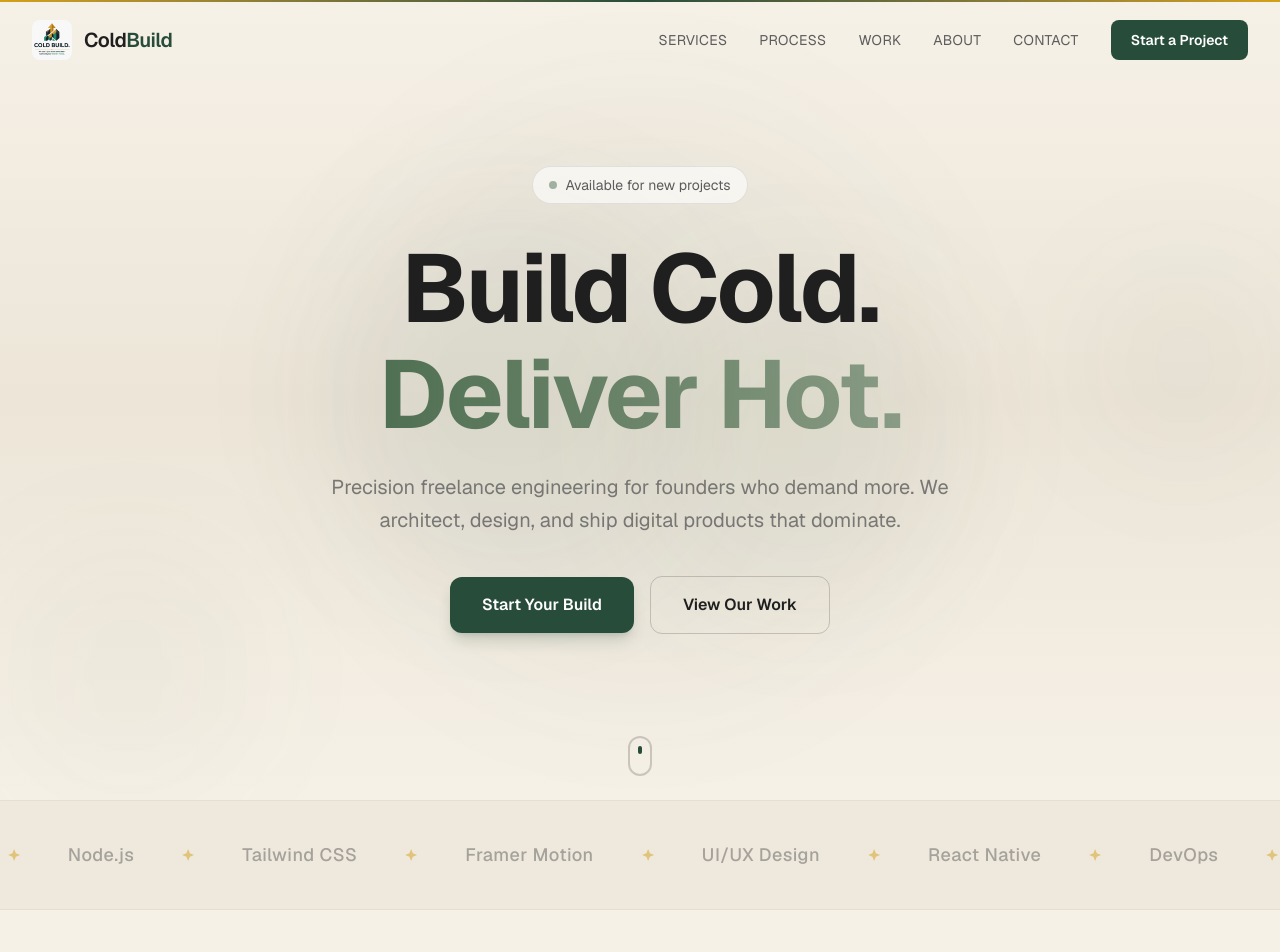
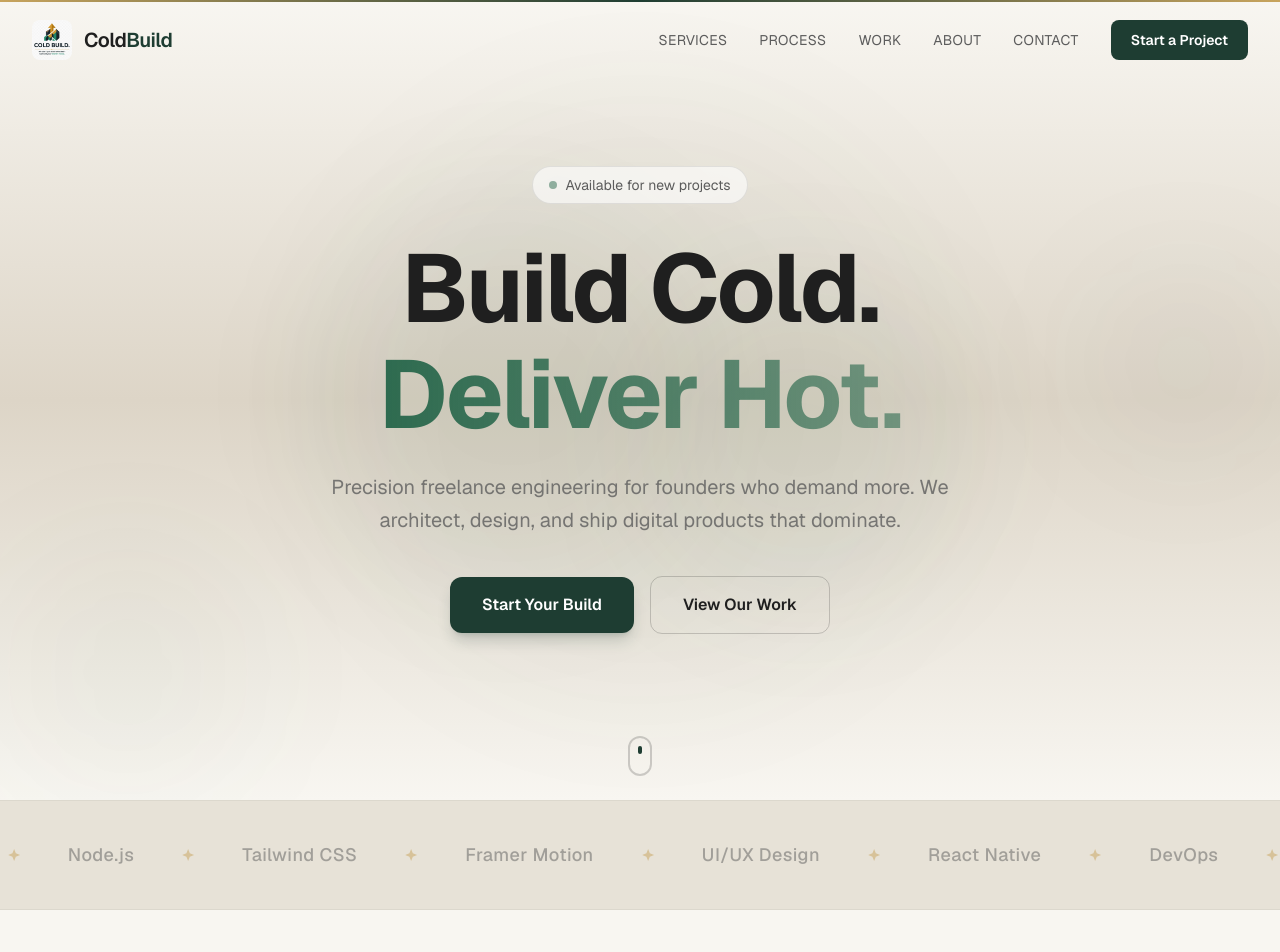
Before and after one commit to manishkumarmd19-creator/cold-build, a Next.js app: page / in a window 1280 px wide. Shown: the top 952 px of the page. Built offline with nearby package versions, Linux system fonts and the light colour scheme.

Commit message:
Swap palette to forest green, emerald, cream, sand, antique gold

```diff
--- a/src/app/globals.css
+++ b/src/app/globals.css
@@ -1,32 +1,32 @@
 @import "tailwindcss";
 
 @theme inline {
-  --color-bg-primary: #F6F1E7;
-  --color-bg-secondary: #ECE5D8;
-  --color-primary: #274C3A;
-  --color-secondary: #4F6F52;
-  --color-accent-gold: #D4A017;
+  --color-bg-primary: #F8F6F1;
+  --color-bg-secondary: #DDD5C7;
+  --color-primary: #1E3D32;
+  --color-secondary: #2D6A4F;
+  --color-accent-gold: #C8A45D;
   --color-heading: #1F1F1F;
   --color-body: #5C5C5C;
   --color-btn-text: #FFFFFF;
 
-  --color-rich-charcoal: #F6F1E7;
-  --color-dark-slate: #ECE5D8;
-  --color-premium-gold: #274C3A;
-  --color-emerald: #4F6F52;
+  --color-rich-charcoal: #F8F6F1;
+  --color-dark-slate: #DDD5C7;
+  --color-premium-gold: #1E3D32;
+  --color-emerald: #2D6A4F;
   --color-off-white: #FFFFFF;
   --color-light-gray: #5C5C5C;
   --color-medium-gray: #9B9589;
 
   --color-text-heading: #1F1F1F;
   --color-text-body: #5C5C5C;
-  --color-accent: #274C3A;
-  --color-icon: #4F6F52;
+  --color-accent: #1E3D32;
+  --color-icon: #2D6A4F;
 
-  --color-btn-primary: #274C3A;
-  --color-btn-primary-hover: #1E3A2D;
-  --color-btn-secondary: #4F6F52;
-  --color-btn-secondary-hover: #3D5A40;
+  --color-btn-primary: #1E3D32;
+  --color-btn-primary-hover: #172E25;
+  --color-btn-secondary: #2D6A4F;
+  --color-btn-secondary-hover: #245543;
 
   --font-sans: var(--font-geist-sans);
   --font-mono: var(--font-geist-mono);
@@ -66,7 +66,7 @@ body {
 }
 
 ::selection {
-  background: rgba(212, 160, 23, 0.35);
+  background: rgba(200, 164, 93, 0.35);
   color: #1F1F1F;
 }
 
--- a/src/components/TiltCard.tsx
+++ b/src/components/TiltCard.tsx
@@ -52,7 +52,7 @@ export default function TiltCard({
           background: useTransform(
             [glareX, glareY],
             ([gx, gy]) =>
-              `radial-gradient(circle at ${gx} ${gy}, rgba(212,160,23,0.12) 0%, transparent 50%)`
+              `radial-gradient(circle at ${gx} ${gy}, rgba(200,164,93,0.12) 0%, transparent 50%)`
           ),
         }}
         className="absolute inset-0 rounded-2xl pointer-events-none"
```
